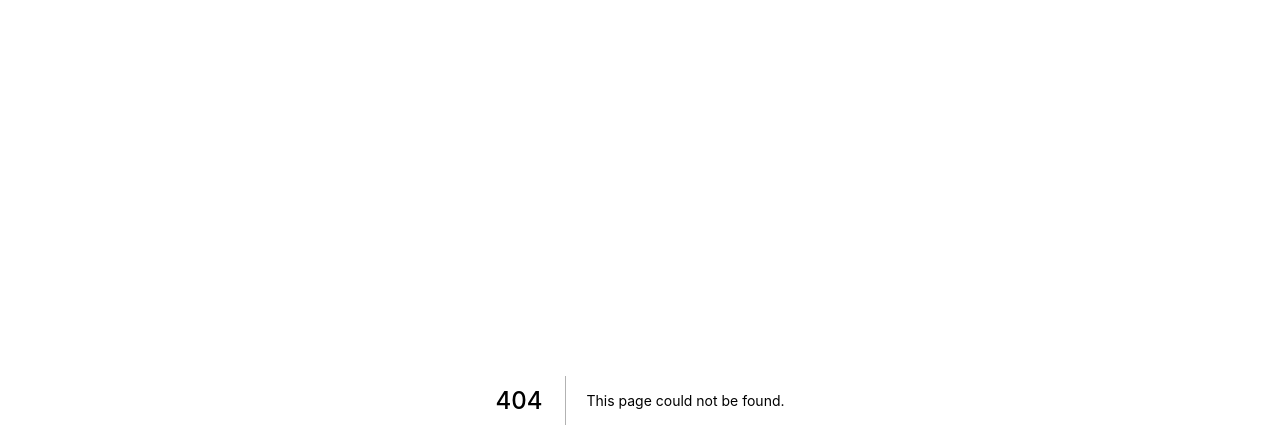
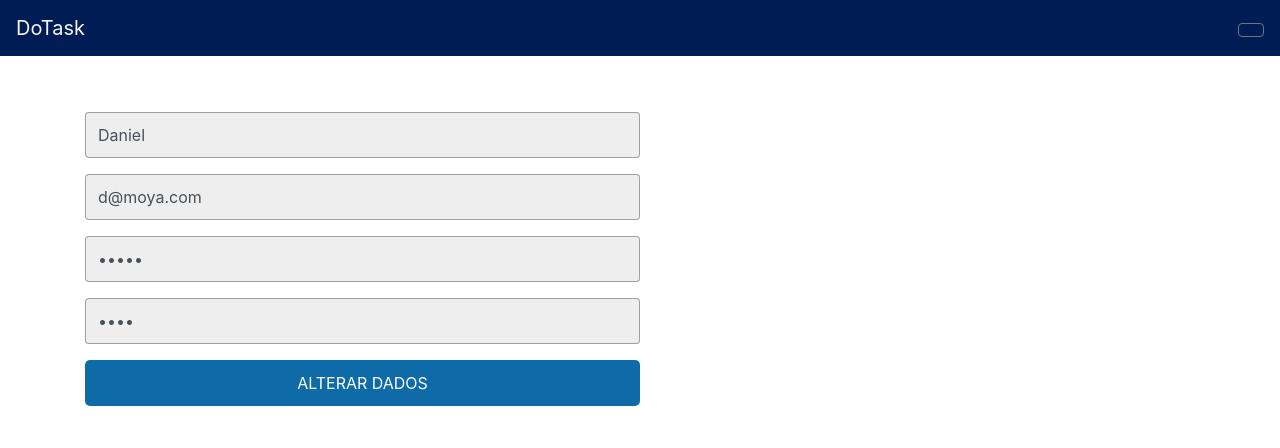
Before and after one commit to nataliadsgil/do-task-front, a Next.js app: page /perfil in a window 1280 px wide. Before the commit this address had no page. Shown: the top 448 px of the page. Built offline with nearby package versions, Linux system fonts and the light colour scheme.

Commit message:
feat: Tela de perfil

```diff
--- a/pages/components/navbar.js
+++ b/pages/components/navbar.js
@@ -1,19 +1,22 @@
 import {
-  Navbar, NavbarBrand, NavItem, NavLink, Nav
+  Navbar, NavbarBrand, NavItem, Button, Nav
 } from 'reactstrap'
+import { useRouter } from 'next/router';
 import { userName } from '../../services/user'
 import styles from '../../styles/navbar.module.css'
 
 export default function Home() {
+  const router = useRouter();
   const getInitials = () => {
     return userName.split(" ").map((n) => n[0]).join("");
   }
+
   return (
     <Navbar className={styles.mainNavbar}>
       <NavbarBrand>DoTask</NavbarBrand>
       <Nav>
         <NavItem>
-          <NavLink>{userName}</NavLink>
+          <Button className={styles.button_perfil} onClick={() => router.push('/perfil')} >{userName}</Button>
         </NavItem>
       </Nav>
     </Navbar>
--- /dev/null
+++ b/pages/perfil.js
@@ -0,0 +1,43 @@
+import Link from 'next/link'
+import { useEffect, useState } from 'react'
+import { useRouter } from 'next/router';
+import styles from '../styles/perfil.module.css'
+import {
+    Container, Alert, Row, Col, CardBody
+} from 'reactstrap'
+import NavBar from './components/navbar'
+
+import {
+    Form, FormGroup, Input, Button, Nav
+} from 'reactstrap'
+
+export default function Perfil() {
+    const router = useRouter();
+    const [name, setName] = useState('Daniel');
+    const [email, setEmail] = useState('d@moya.com');
+    const [password, setPassword] = useState('*****');
+    const [confirmPassword, setConfirmPassword] = useState('****');
+    return (
+        <div>
+            <NavBar />
+            <Container>
+                <Form className={styles.formPerfil}>
+                    <FormGroup className={styles.FormGroup}>
+                        <Input className={styles.input} placeholder="Nome" type='text' value={name} onChange={(e) => setName(e.target.value)} />
+                    </FormGroup>
+                    <FormGroup className={styles.FormGroup}>
+                        <Input className={styles.input} placeholder="E-mail" type='text' value={email} onChange={(e) => setEmail(e.target.value)} />
+                    </FormGroup>
+                    <FormGroup className={styles.FormGroup}>
+                        <Input className={styles.input} placeholder="Senha" type='password' value={password} onChange={(e) => setPassword(e.target.value)} />
+                    </FormGroup>
+                    <FormGroup className={styles.FormGroup}>
+                        <Input className={styles.input} placeholder="Repetir Senha" type='password' value={confirmPassword} onChange={(e) => setConfirmPassword(e.target.value)} />
+                    </FormGroup>
+                    <Button className={styles.button} onClick={() => { }} >Alterar Dados</Button>
+                </Form>
+
+            </Container>
+        </div>
+    )
+}
--- a/styles/navbar.module.css
+++ b/styles/navbar.module.css
@@ -5,3 +5,6 @@
 .mainNavbar a {
   color: #f5f5f5;
 }
+.button_perfil {
+  background-color: transparent;
+}
--- /dev/null
+++ b/styles/perfil.module.css
@@ -0,0 +1,27 @@
+.input {
+    background-color: #eeeeee;
+    border: solid 1px rgba(64, 64, 64, 0.5);
+    height: 46px;
+    width: 100%;
+  }
+  .button {
+    background-color: #0E6BA8;
+    width: 100%;
+    border-radius: 5px;
+    border: none;
+    text-transform: uppercase;
+    height: 46px;
+  }
+  .formPerfil{
+    display: flex;
+    flex-direction: column;
+    align-items: center;
+      width: 50%;
+      margin-top: 5%;
+  }
+  .FormGroup{
+      width: 100%;
+      display: flex;
+      flex-direction: column;
+      align-items: center;
+  }
```
